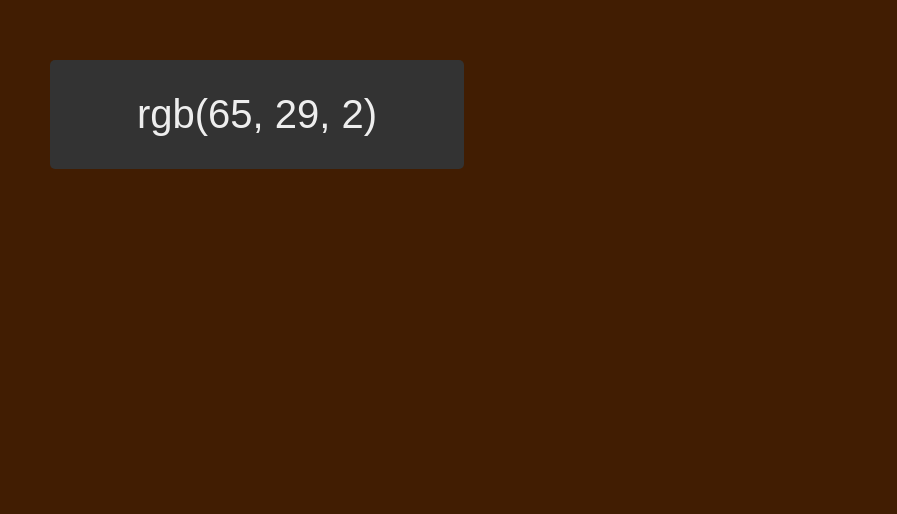
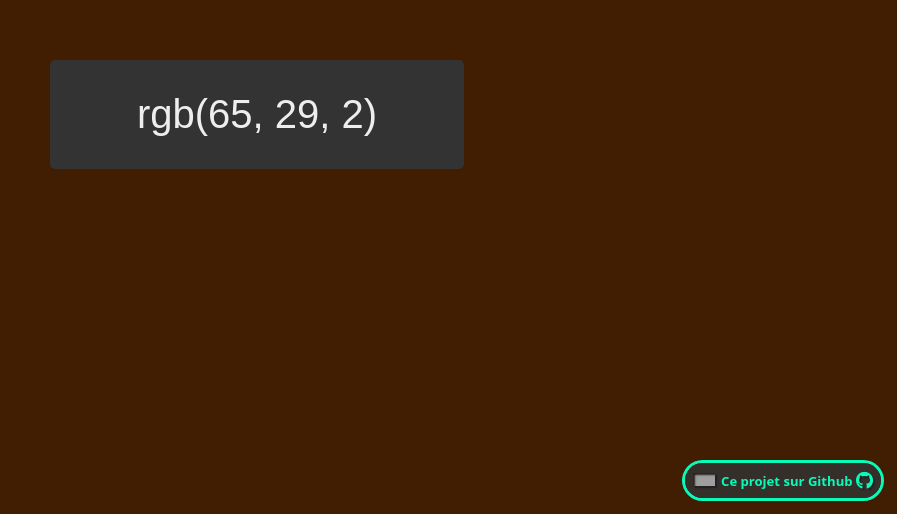
Before and after one commit to CY-Abdel/JS_Project, a plain HTML site: page BackroundColor/index.html in a window 1280 px wide. Shown: the part 286-800 px from the top of the page, without its empty margins (383-1280 px from the left). Drawn offline with Linux system fonts and the light colour scheme; grey boxes are pictures that could not be loaded; a web font is replaced by a local one.

Commit message:
Ajout de la signature vers Github

```diff
--- a/BackroundColor/index.html
+++ b/BackroundColor/index.html
@@ -15,8 +15,8 @@
     <div id="color">rgb(255,255,255)</div>
 
     <!-- Signature -->
-    <!-- <div class="container-signature">
-        <a href="https://github.com/ChougarAbdelhadi/DarkMode" target="_blank">
+    <div class="container-signature">
+        <a href="https://github.com/ChougarAbdelhadi/BackgroundColor" target="_blank">
             <div class="signature">
                 <div class="flag"></div>
                 <h3>
@@ -25,7 +25,7 @@
                 </h3>
             </div>
          </a>
-    </div> -->
+    </div>
 
   <script src="./script.js" type="text/javascript" ></script>
 </body>
--- a/BackroundColor/style.css
+++ b/BackroundColor/style.css
@@ -21,3 +21,54 @@ body {
     padding: 2rem;
     border-radius: 5px;
 }
+
+
+
+/* signature */
+
+.signature {
+    display: flex;
+    position: absolute;
+    bottom: 1rem;
+    right: 1rem;
+    background: rgba(51, 51, 51, 0.808);
+    padding: .5rem .5rem;
+    border-radius: 50px;
+    box-shadow: 0 0 0px 3px rgb(9,251,186);
+    color: rgb(9,251,186);
+    font-family: 'Open Sans', sans-serif;
+    font-size: 0.7rem;
+    cursor: pointer;
+}
+
+.signature h3 {
+    margin: 0;
+}
+
+.signature:hover {
+    transform: translateX(3px);
+    background: linear-gradient(90deg, rgba(51, 51, 51, 0.808) 30%, rgba(100, 100, 100, 0.808) 100% );
+    transition: .3s ease;
+    box-shadow: 0 0 0px 3px rgb(79, 250, 204);
+    color: rgb(79, 250, 204);
+}
+.signature:focus {
+    outline: none;
+}
+.signature .flag {
+    height: 13px;
+    width: 22px;
+    background: url('https://kabyle.com/wp-content/uploads/2019/06/amazigh-flag.jpg') no-repeat center/cover;
+
+    /* Le Drapeau Français */
+    /* background: linear-gradient(90deg, blue 36%, white 36%, white 67%, red 67%); */
+    box-shadow: inset 2px 2px 2px #222, 2px 2px 1px #222;
+    margin-right: 6px;
+    transform: translateY(2px);
+}
+
+.signature i {
+    font-size: 1.1rem;
+    text-shadow: 2px 2px 1px #222;
+    transform: translateY(1px);
+  }
```
